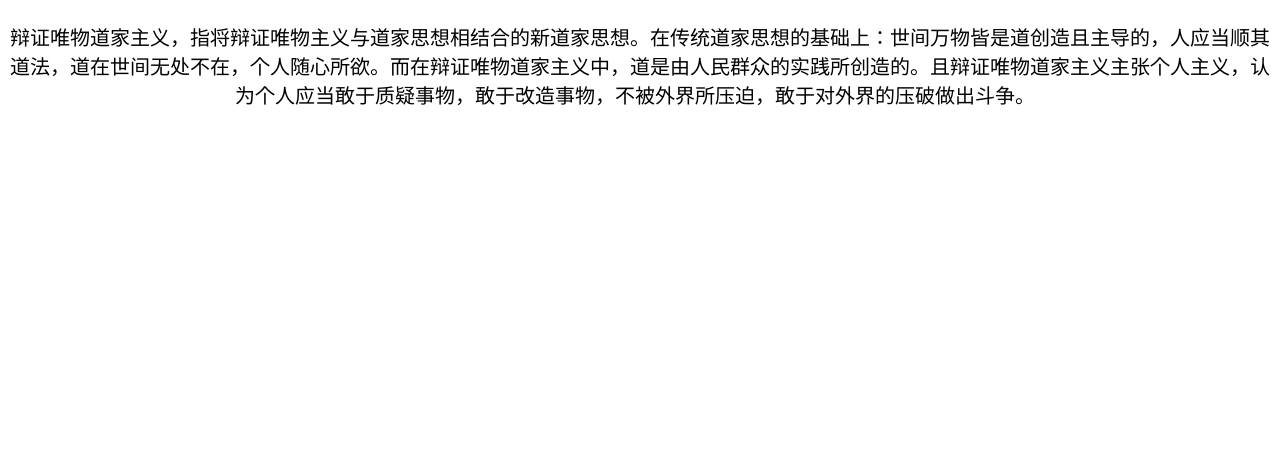
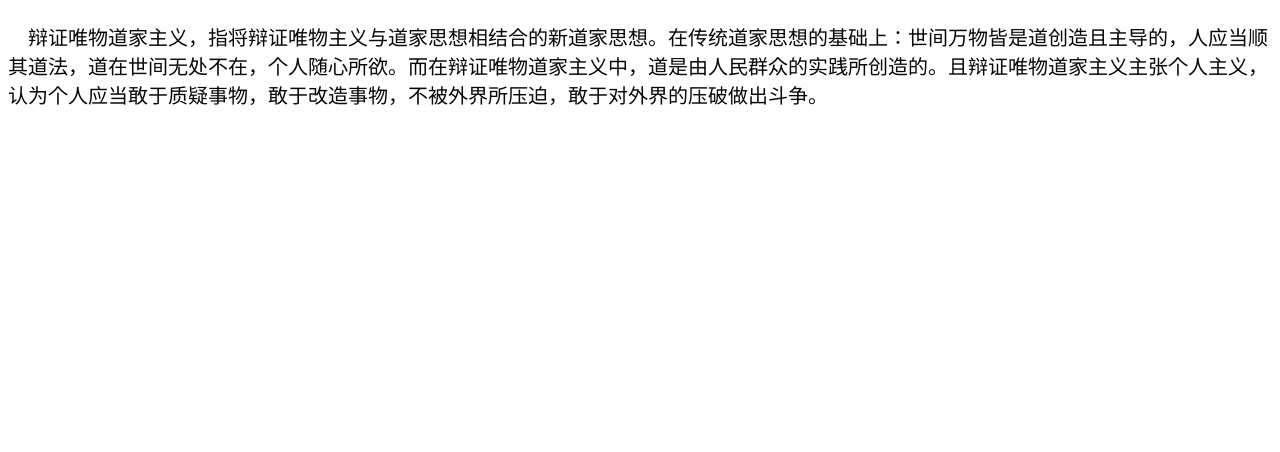
Before and after one commit to LiusGUN/liushuigun, a plain HTML site: page index.html in a window 1280 px wide. Shown: the part 348-800 px from the top of the page. Drawn offline with Linux system fonts and the light colour scheme.

Commit message:
Add files via upload
qww

```diff
--- a/index.html
+++ b/index.html
@@ -10,7 +10,7 @@
 <a href="https://baike.baidu.com/item/卡尔·马克思/158728"><img src="../站点/素材/t01688de717d5d26326.jpg" width="145" height="200" alt=""/></a><a href="https://baike.baidu.com/item/弗里德里希·恩格斯/9939551"><img src="../站点/素材/R-C.jpg" width="145" height="200" alt=""/></a><a href="https://baike.baidu.com/item/老子/5448"><img src="../站点/素材/老子.jpg" width="145" height="200" alt=""/></a><a href="https://baike.baidu.com/item/庄子/8074"><img src="../站点/素材/v2-a7c69320a9b789d5ba4c8fc9f6924a9f_r.jpg" width="140" height="200" alt=""/></a>
 <p>&nbsp; </p>
 <p style="text-align: center; font-family: '楷体'; font-size: 36px; color: #F3070B;">辩证唯物道家主义</p>
-<p style="text-align: center; font-family: '黑体'; font-size: 20px; color: #070707;"><span style="font-size: 20px; color: #020202;">辩证唯物道家主义，指将辩证唯物主义与道家思想相结合的新道家思想。在传统道家思想的基础上：世间万物皆是道创造且主导的，人应当顺其道法，道在世间无处不在，个人随心所欲。而在辩证唯物道家主义中，道是由人民群众的实践所创造的。且辩证唯物道家主义主张个人主义，认为个人应当敢于质疑事物，敢于改造事物，不被外界所压迫，敢于对外界的压破做</span>出斗争。 &nbsp;</p>
+<p style="font-family: '黑体'; font-size: 20px; color: #070707; text-align: left;">&nbsp; &nbsp; 辩证唯物道家主义，指将辩证唯物主义与道家思想相结合的新道家思想。在传统道家思想的基础上：世间万物皆是道创造且主导的，人应当顺其道法，道在世间无处不在，个人随心所欲。而在辩证唯物道家主义中，道是由人民群众的实践所创造的。且辩证唯物道家主义主张个人主义，认为个人应当敢于质疑事物，敢于改造事物，不被外界所压迫，敢于对外界的压破做出斗争<span style="text-align: left">。 &nbsp;</span></p>
 <p style="text-align: center; font-family: '黑体'; font-size: 36px; color: #F3070B;">&nbsp;</p>
 </center>
 </body>
```
